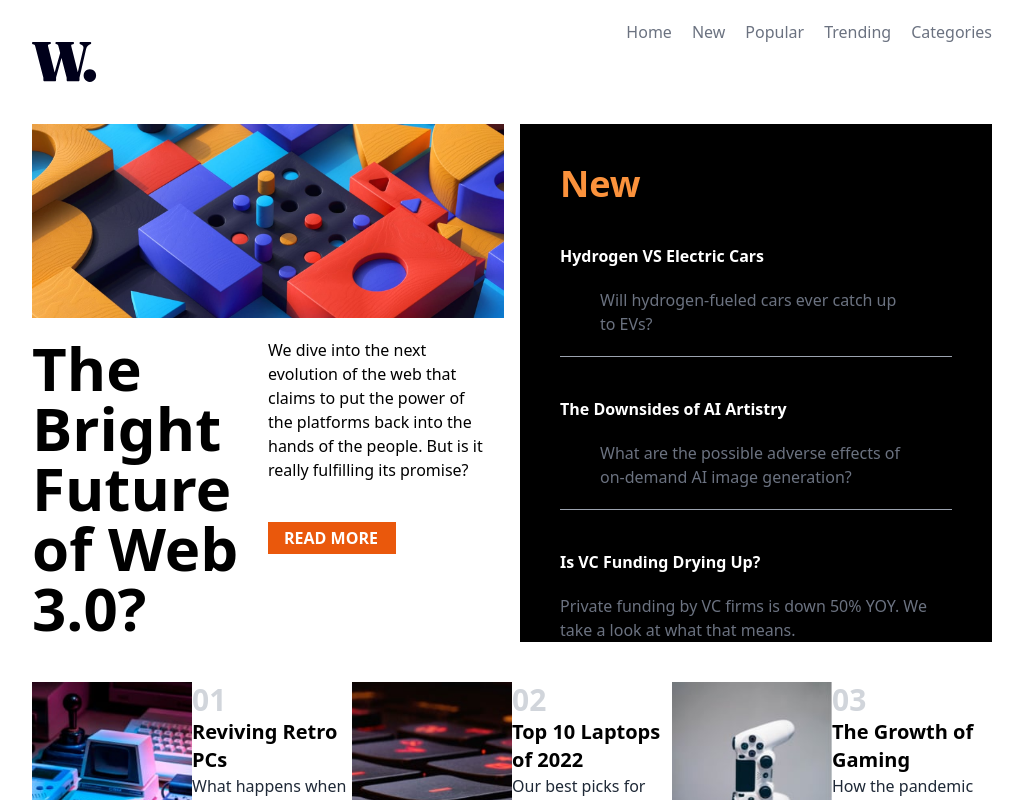
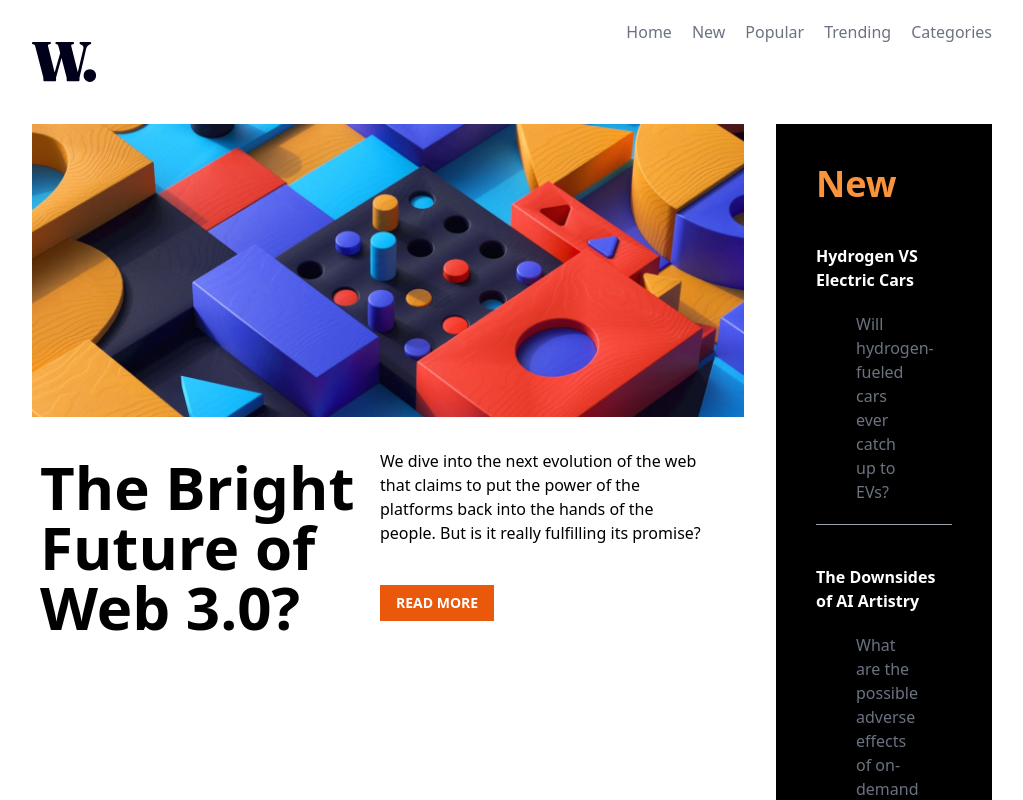
Before and after one commit to lavollmer/news-homepage, a React (Create React App) app: page / in a window 1280 px wide. Shown: the top 800 px of the page, without its empty margins (128-1151 px from the left). Built offline with nearby package versions, Linux system fonts and the light colour scheme.

Commit message:
styling container with span props

```diff
--- a/src/App.js
+++ b/src/App.js
@@ -12,9 +12,9 @@ function App() {
           <Icon />
           <NavBar />
         </div>
-      <div className="grid grid-cols-1 md:grid-cols-2 gap-4 px-40">
-        <SplashPage />
-        <NewSection />
+      <div className="grid grid-cols-1 md:grid-cols-4 gap-8 px-40">
+        <SplashPage span="col-span-3" />
+        <NewSection span="col-span-1"/>
       </div>
       <div className="grid grid-cols-1 gap-4 px-40 py-10">
         <Countdown />
--- a/src/components/Button.jsx
+++ b/src/components/Button.jsx
@@ -2,9 +2,11 @@ import React from 'react'
 
 const Button = () => {
   return (
-    <div className='bg-orange-600 hover:bg-orange-700 text-white font-bold py-1 px-4 w-32 h-8'>
+    <div>
       {/* Button HTML tag to create a button with the label of Read More */}
-      <button>READ MORE</button>
+      <button className='p-5 bg-orange-600 hover:bg-orange-700 font-bold py-2 px-4'>
+        <h1 className='text-white text-sm'>READ MORE</h1>
+        </button>
     </div>
   )
 }
--- a/src/components/CardInfo.jsx
+++ b/src/components/CardInfo.jsx
@@ -5,7 +5,7 @@ const CardInfo = () => {
   return (
     <div className="grid grid-cols-1 md:grid-cols-2 gap-4">
       <div>
-        <h1 className="font-bold md:text-6xl">The Bright Future of Web 3.0?</h1>
+        <h1 className="font-bold md:text-6xl p-2">The Bright Future of Web 3.0?</h1>
       </div>
       <div className="flex flex-col lp-0">
         <p>
--- a/src/components/NewSection.jsx
+++ b/src/components/NewSection.jsx
@@ -1,7 +1,8 @@
 import React from "react";
 
-const NewSection = () => {
+const NewSection = ({span}) => {
   return (
+    <div className={`${span}`}>
     <div className="bg-black">
       <h1 className="font-bold md:text-4xl text-orange-400 px-10 pt-10">New</h1>
       <div>
@@ -23,6 +24,7 @@ const NewSection = () => {
         </p>
       </div>
     </div>
+    </div>
   );
 };
 
--- a/src/components/SplashPage.jsx
+++ b/src/components/SplashPage.jsx
@@ -1,15 +1,20 @@
-import React from 'react'
+import React from "react";
 import CardInfo from "./CardInfo"; // importing CardInfo component
 import SplashImageDesktop from "../assets/images/image-web-3-desktop.jpg"; // Importing image for desktop
 
+const SplashPage = ({ span }) => {
+  return (
+    <div className={`${span}`}>
+      <div className="grid grid-cols-1 gap-8">
+        <img
+          src={SplashImageDesktop}
+          alt="Colorful blocks for splash page desktop"
+          className="col-span-2"
+        />
+        <CardInfo className="col-span-1" />
+      </div>
+    </div>
+  );
+};
 
-const SplashPage = () => {
-  return (
-    <div className='grid grid-cols-1 gap-4'>
-        <img src={SplashImageDesktop} alt="Colorful blocks for splash page desktop" className='col-span-2' />
-        <CardInfo className="col-span-1"/>
-    </div>
-  )
-}
-
-export default SplashPage
+export default SplashPage;
```
Also changed, not shown: 1 other file (tests, documents, lock files or other folders).
